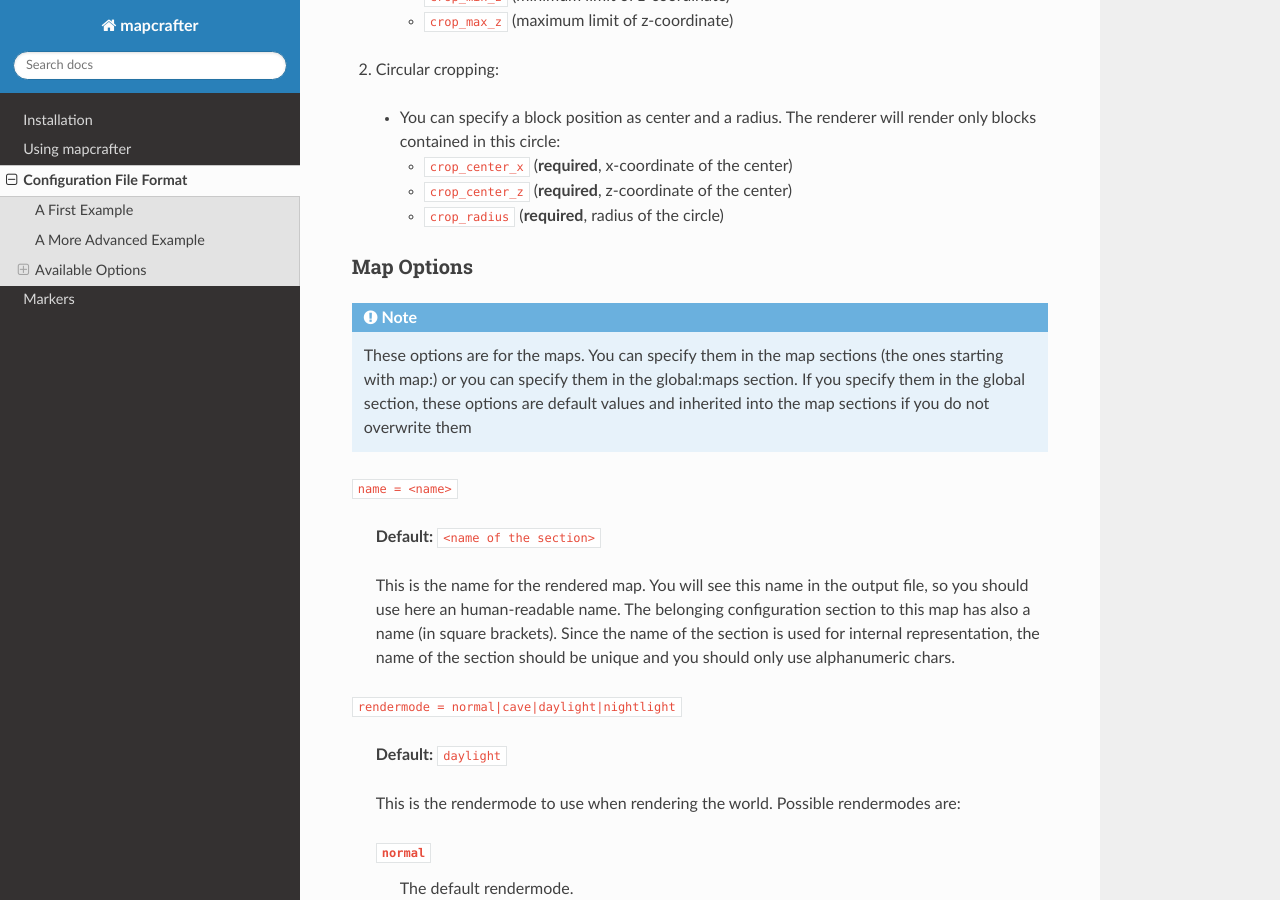
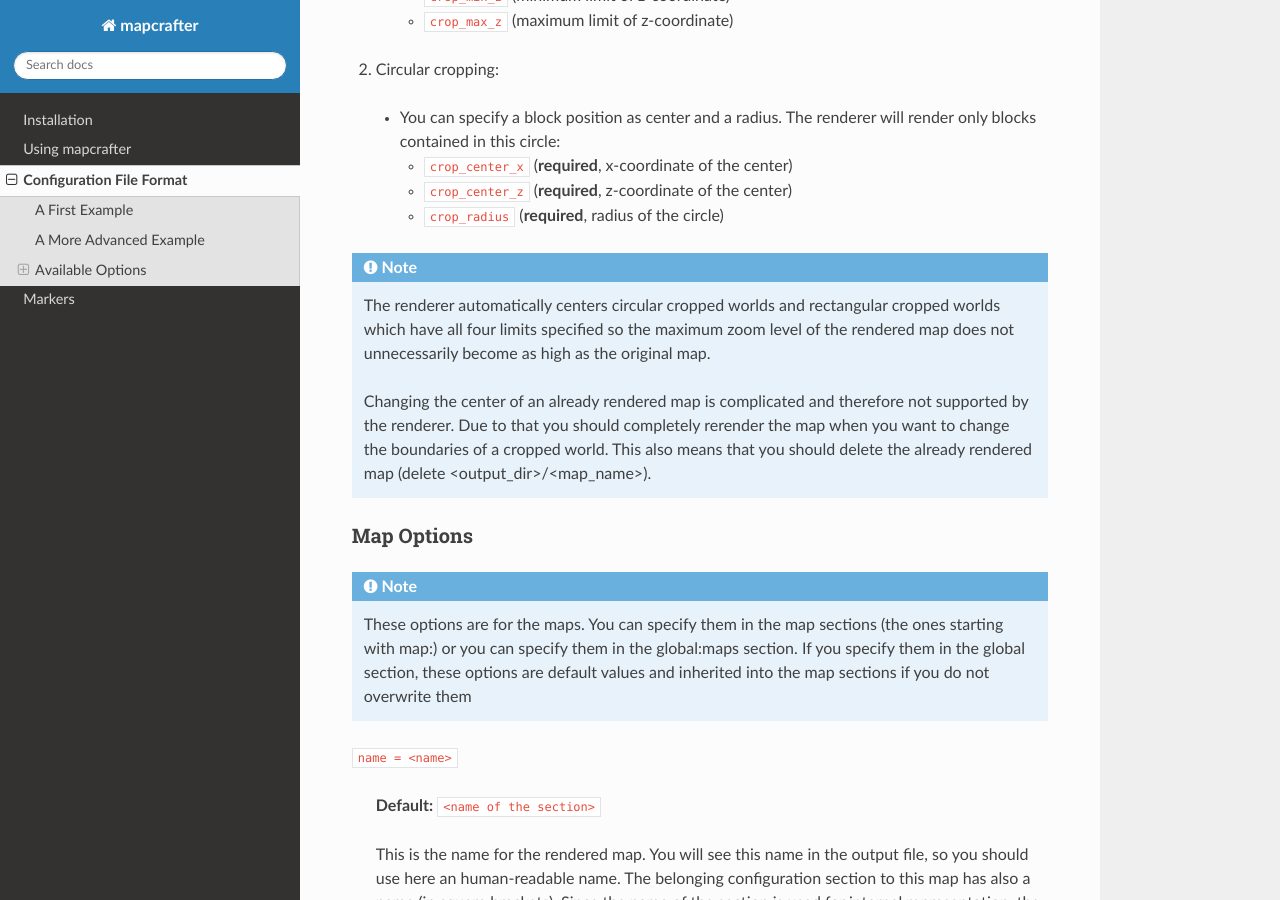
Before and after one commit to mapcrafter/mapcrafter, a Sphinx documentation site: the page built from docs/configuration.rst, in a window 1280 px wide and 900 px high, scrolled down 4370 px. Built offline with Sphinx 7.4.7 and the Read the Docs theme 2.0.0, drawn with Linux system fonts in a browser that asks for light colours; some of the changed text lies outside the part shown.

Commit message:
Adjusted docs about nether and added note about centering cropped worlds.

```diff
--- a/docs/configuration.rst
+++ b/docs/configuration.rst
@@ -180,8 +180,8 @@ World Options
     my_world_nether/DIM-1 for the Nether and my_world/DIM1 or my_world_the_end/DIM1
     for the End.
 
-    The only way to render the Nether is the cave rendermode at the moment.
-    You will be able to skip the top bedrock layers with the next mapcrafter version.
+    You can render the nether with the cave rendermode or you can remove the
+    top bedrock layers with the crop_max_y option.
 
 By using the following options you can crop your world and render only
 a specific part of it. With these two options you can skip blocks above or
@@ -221,6 +221,19 @@ Furthermore there are two different types of world cropping:
     * ``crop_center_x`` (**required**, x-coordinate of the center)
     * ``crop_center_z`` (**required**, z-coordinate of the center)
     * ``crop_radius`` (**required**, radius of the circle)
+
+.. note::
+
+    The renderer automatically centers circular cropped worlds and rectangular
+    cropped worlds which have all four limits specified so the maximum
+    zoom level of the rendered map does not unnecessarily become as high as
+    the original map.
+
+    Changing the center of an already rendered map is complicated and
+    therefore not supported by the renderer. Due to that you should
+    completely rerender the map when you want to change the boundaries of
+    a cropped world. This also means that you should delete the already
+    rendered map (delete <output_dir>/<map_name>).
 
 Map Options
 -----------
```
